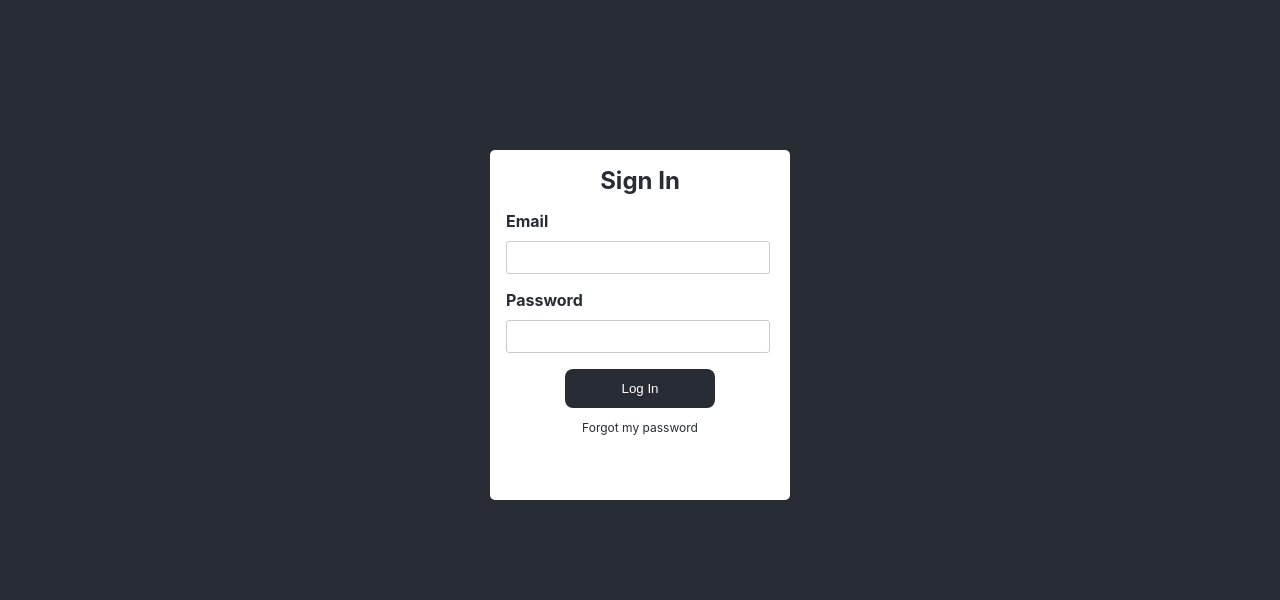
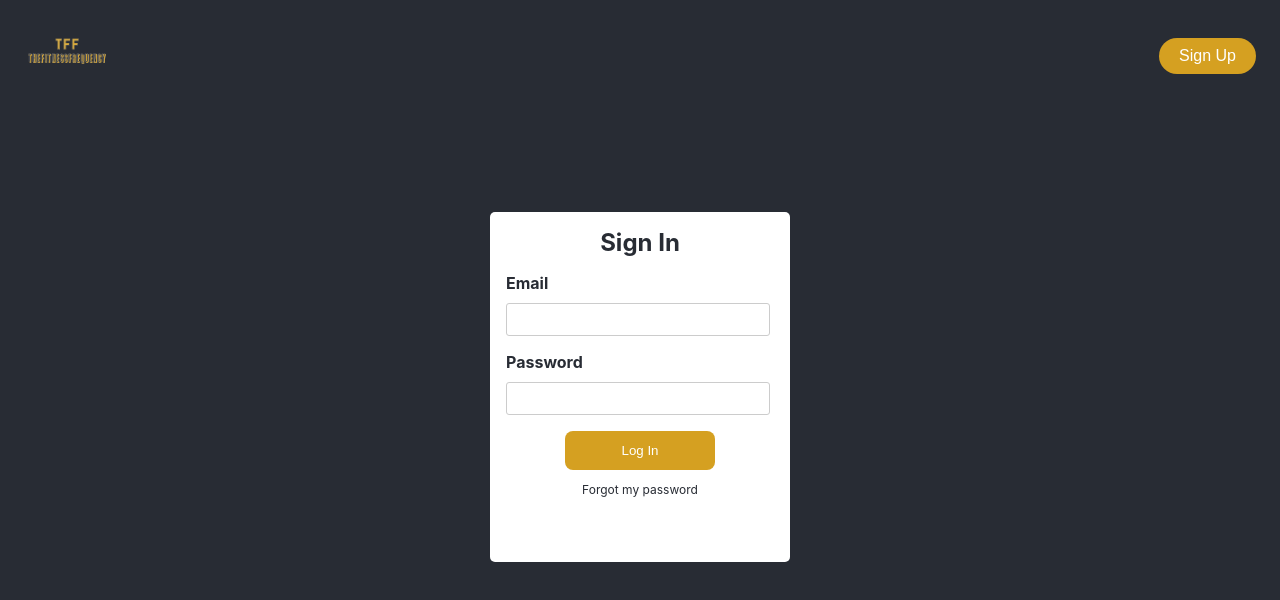
Before and after one commit to YanAmorelli/front_gym_consistency, a React (Create React App) app: page /login in a window 1280 px wide. Shown: the top 600 px of the page. Built offline with nearby package versions, Linux system fonts and the light colour scheme.

Commit message:
Created navbar on login and logo was added

```diff
--- a/src/index.js
+++ b/src/index.js
@@ -1,6 +1,7 @@
 import React from 'react';
 import ReactDOM from 'react-dom/client';
 import './index.css';
+import './vars.css';
 import App from './App';
 import reportWebVitals from './reportWebVitals';
 
--- a/src/pages/login/login.css
+++ b/src/pages/login/login.css
@@ -6,10 +6,10 @@
 }
 
 .box {
-    margin-top: 150px;
+    margin-top: 100px;
     width: 300px;
     height: 350px;
-    background: #fff;
+    background-color: #fff;
     border-radius: 5px;
 }
 
@@ -25,7 +25,7 @@
 
 .label-form {
     margin-bottom: 10px;
-    color: #282c34;
+    color: var(--roxo);
     font-size: 16px;
     font-weight: bolder;
 }
@@ -47,15 +47,16 @@
 .login-button {
     width: 50%;
     padding: 12px;
-    background-color: #282c34;
+    background-color: var(--laranja);
     color: white;
     border: none;
     border-radius: 8px;
 }
 
 .login-button:hover {
-    background-color: #596274;
+    background-color: var(--azul);
     transition: 0.7s;
+    cursor: pointer;
 }
 
 label,input{
@@ -65,12 +66,46 @@ label,input{
 }
 
 .linktext-form {
-    color:#282c34;
+    color: var(--roxo);
     font-size: 12px;
 }
 
 .linktext-form:hover {
-    color:#596274;
+    color: var(--azul);
     font-size: 14px;
     transition: 0.2s;
+    cursor: pointer;
 }
+
+header {
+    display: flex;
+    justify-content: flex-end;
+    align-items: center;
+    margin: 0.5rem 1.5rem;
+}
+
+.image-clickable {
+    margin-right: auto;
+}
+
+.logo {
+    margin-right: auto;
+    width: 90px;
+    height: 90px;
+}
+
+.signup-button {
+    background-color: var(--laranja);
+    color: #fff;
+    cursor: pointer;
+    padding: 9px 20px;
+    border: none;
+    border-radius: 50px;
+    font-size: 1rem;
+    margin-left: 20px;
+}
+
+.signup-button:hover {
+    background: var(--azul);
+    cursor: pointer;
+}
--- a/src/pages/login/login.js
+++ b/src/pages/login/login.js
@@ -1,9 +1,17 @@
 import "./login.css"
+import Logo from "../../assets/tff.png"
 
 function Login() {
     return(
+        // TODO: Create a header component: https://www.andraware.com/create-navigation-bar-html-css/
         <main className="main">
-            <div className="container">
+            <header>
+                <span class="image-clickable">
+                    <img src={Logo} alt="main-logo" class="logo"/>
+                </span>
+                <button className="signup-button">Sign Up</button>
+            </header>
+            <body className="container">
                 <div className="box">
                     <form>
                         <h1 className="title">Sign In</h1>
@@ -26,7 +34,7 @@ function Login() {
                         </div>
                     </form>
                 </div>
-            </div>
+            </body>
         </main>
     )
 }
--- /dev/null
+++ b/src/vars.css
@@ -0,0 +1,6 @@
+:root {
+    --roxo: #282C34;
+    --laranja: #D5A021;
+    --azul: #7180B9;
+    --neve: #E0F2E9;
+}
```
Also changed, not shown: src/assets/tff.png (added).
